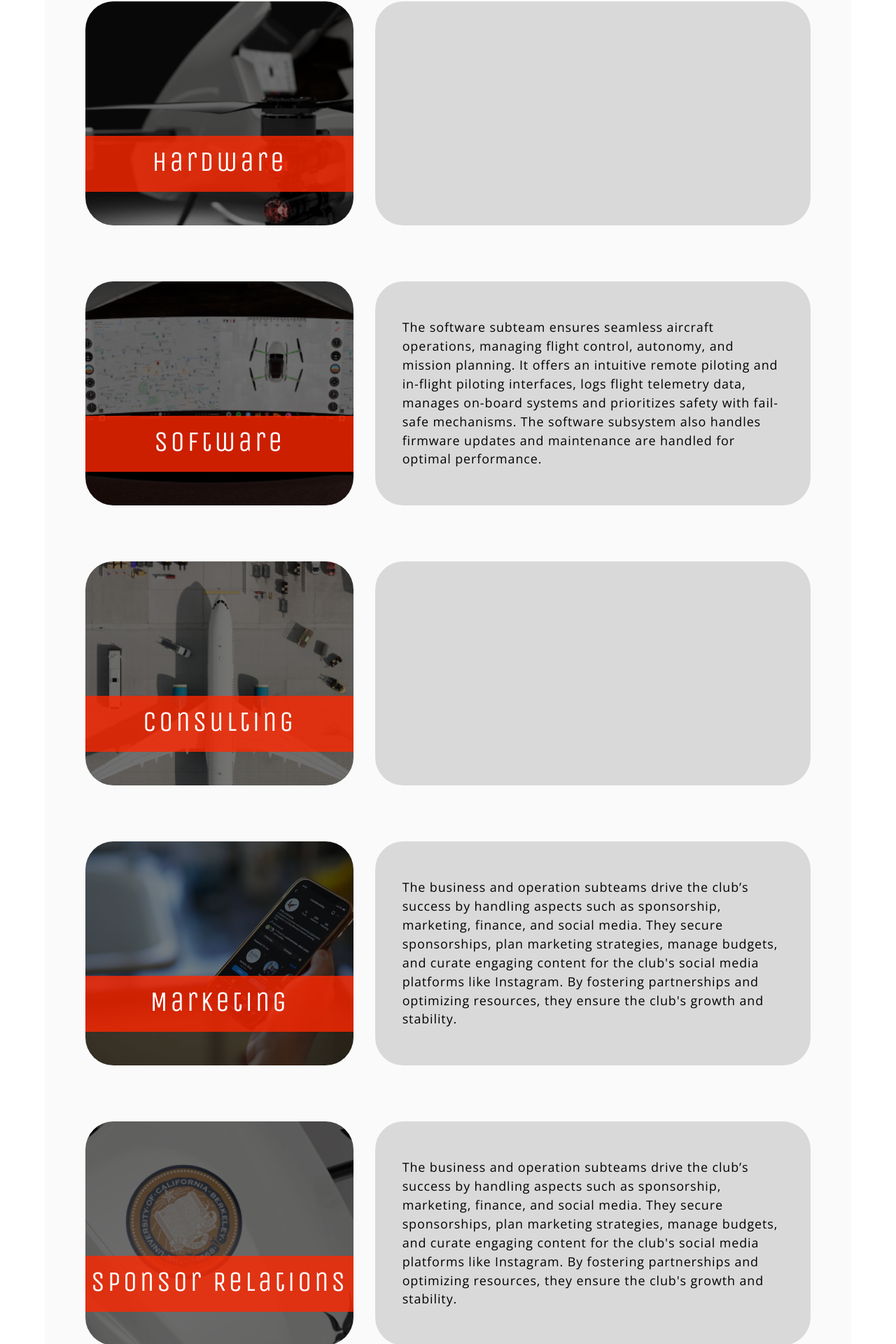
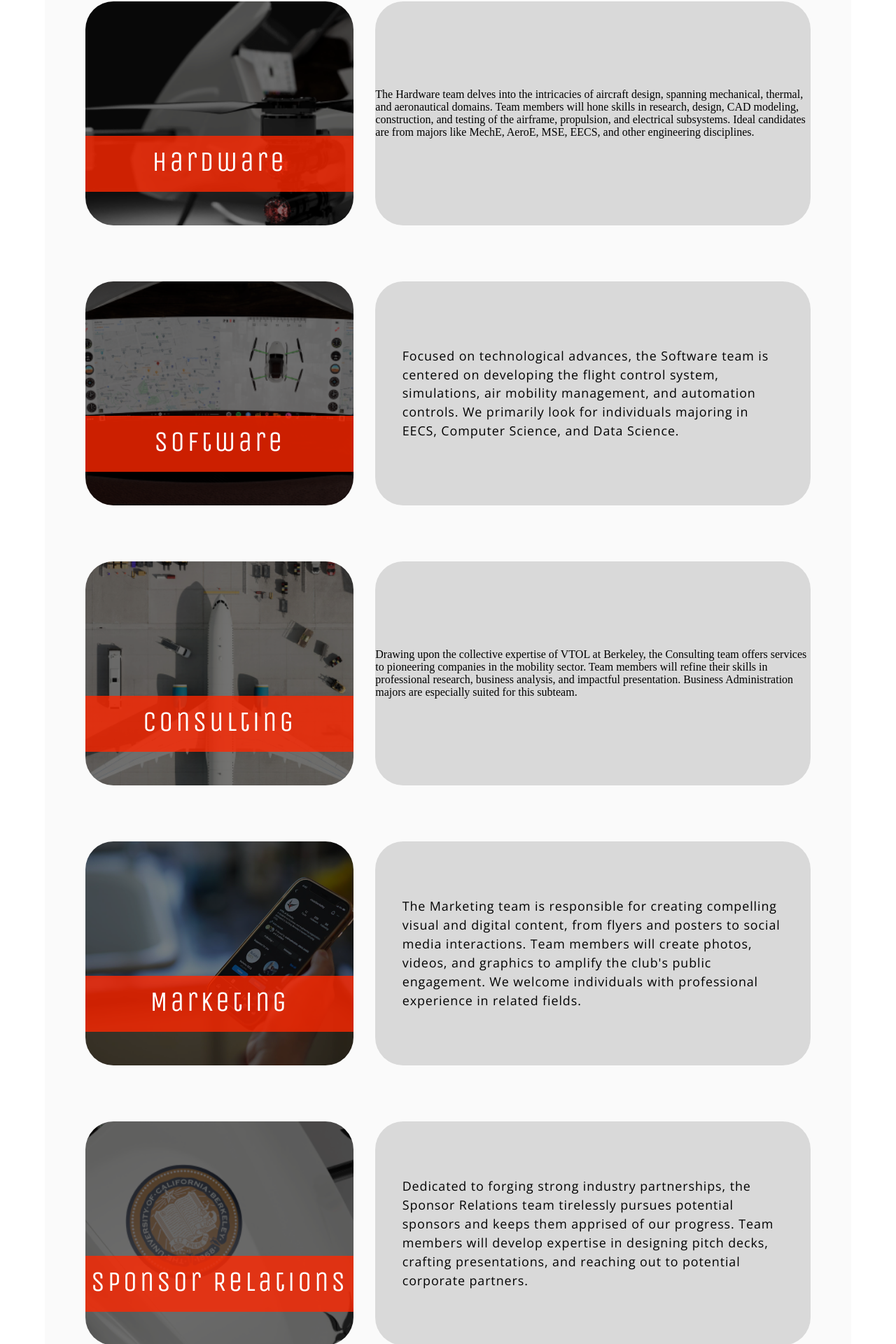
Before and after one commit to DanielChen1009/VABWebsite, a SvelteKit app: page /what-we-do in a window 1280 px wide. Shown: the part 775-2695 px from the top of the page at 70% size. Built offline with nearby package versions, Linux system fonts and the light colour scheme.

Commit message:
added desc

```diff
--- a/src/routes/meet-the-team/+page.svelte
+++ b/src/routes/meet-the-team/+page.svelte
@@ -139,7 +139,7 @@
 <style>
     .textinfo {
         color: black;
-        font-size: 15px;
+        font-size: 1vw;
         font-family: "Open Sans", sans-serif;
         font-weight: 320;
         line-height: 30px;
--- a/src/routes/what-we-do/+page.svelte
+++ b/src/routes/what-we-do/+page.svelte
@@ -62,7 +62,10 @@
                 </div>
             </div>
             <div class="textbox">
-
+                The Hardware team delves into the intricacies of aircraft design, spanning mechanical,
+                thermal, and aeronautical domains. Team members will hone skills in research, design,
+                CAD modeling, construction, and testing of the airframe, propulsion, and electrical subsystems.
+                Ideal candidates are from majors like MechE, AeroE, MSE, EECS, and other engineering disciplines.
             </div>
         </div>
         <div class="stentry">
@@ -74,11 +77,10 @@
             </div>
             <div class="textbox">
                 <div class="textinternal">
-                    The software subteam ensures seamless aircraft operations, managing flight control,
-                    autonomy, and mission planning. It offers an intuitive remote piloting and in-flight
-                    piloting interfaces, logs flight telemetry data, manages on-board systems and prioritizes
-                    safety with fail-safe mechanisms. The software subsystem also handles firmware updates and
-                    maintenance are handled for optimal performance.
+                    Focused on technological advances, the Software team is centered on developing the
+                    flight control system, simulations, air mobility management, and automation controls.
+                    We primarily look for individuals majoring in EECS, Computer Science, and Data Science.
+
                 </div>
             </div>
         </div>
@@ -90,7 +92,10 @@
                 </div>
             </div>
             <div class="textbox">
-
+                Drawing upon the collective expertise of VTOL at Berkeley, the Consulting team
+                offers services to pioneering companies in the mobility sector. Team members will refine
+                their skills in professional research, business analysis, and impactful presentation.
+                Business Administration majors are especially suited for this subteam.
             </div>
         </div>
         <div class="stentry">
@@ -102,11 +107,11 @@
             </div>
             <div class="textbox">
                 <div class="textinternal">
-                    The business and operation subteams drive the club’s success by handling aspects
-                    such as sponsorship, marketing, finance, and social media. They secure sponsorships,
-                    plan marketing strategies, manage budgets, and curate engaging content for the club's
-                    social media platforms like Instagram. By fostering partnerships and optimizing resources,
-                    they ensure the club's growth and stability.
+                    The Marketing team is responsible for creating compelling visual and digital
+                    content, from flyers and posters to social media interactions. Team members
+                    will create photos, videos, and graphics to amplify the club's public engagement.
+                    We welcome individuals with professional experience in related fields.
+
                 </div>
             </div>
         </div>
@@ -119,11 +124,10 @@
             </div>
             <div class="textbox">
                 <div class="textinternal">
-                    The business and operation subteams drive the club’s success by handling aspects
-                    such as sponsorship, marketing, finance, and social media. They secure sponsorships,
-                    plan marketing strategies, manage budgets, and curate engaging content for the club's
-                    social media platforms like Instagram. By fostering partnerships and optimizing resources,
-                    they ensure the club's growth and stability.
+                    Dedicated to forging strong industry partnerships, the Sponsor Relations team
+                    tirelessly pursues potential sponsors and keeps them apprised of our progress.
+                    Team members will develop expertise in designing pitch decks, crafting presentations,
+                    and reaching out to potential corporate partners.
                 </div>
             </div>
         </div>
```
